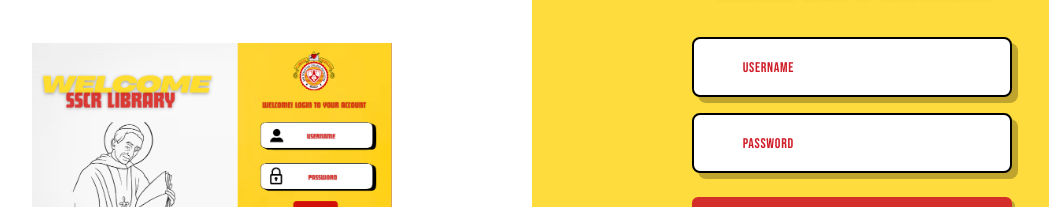
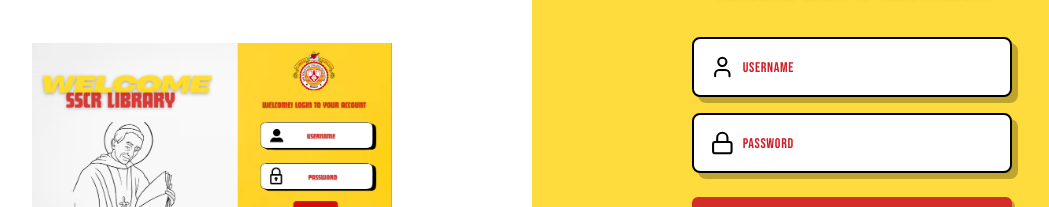
Before and after one commit to Keith-tech-crypto/SSCR-LIBRARY-MANAGEMENT, a React (Vite) app: page / in a window 1280 px wide. Shown: the part 319-526 px from the top of the page, without its empty margins (108-1157 px from the left). Built offline with nearby package versions, Linux system fonts and the light colour scheme.

Commit message:
Refactor: Rebuild the project structure

```diff
--- a/src/pages/Index.tsx
+++ b/src/pages/Index.tsx
@@ -2,7 +2,7 @@
 import React, { useState } from "react";
 import { Input } from "@/components/ui/input";
 import { Button } from "@/components/ui/button";
-import { user, lock } from "lucide-react";
+import { User, Lock } from "lucide-react";
 import { useToast } from "@/hooks/use-toast";
 
 const Index = () => {
@@ -97,7 +97,7 @@ const Index = () => {
           <div className="mb-4 w-full relative">
             <div className="bg-white rounded-lg border-2 border-black shadow-[6px_6px_0_0_rgba(0,0,0,0.25)]">
               <div className="flex items-center px-4 py-2">
-                <user className="h-7 w-7 mr-2 text-black" />
+                <User className="h-7 w-7 mr-2 text-black" />
                 <Input
                   type="text"
                   placeholder="USERNAME"
@@ -114,7 +114,7 @@ const Index = () => {
           <div className="mb-6 w-full relative">
             <div className="bg-white rounded-lg border-2 border-black shadow-[6px_6px_0_0_rgba(0,0,0,0.25)]">
               <div className="flex items-center px-4 py-2">
-                <lock className="h-7 w-7 mr-2 text-black" />
+                <Lock className="h-7 w-7 mr-2 text-black" />
                 <Input
                   type="password"
                   placeholder="PASSWORD"
```
